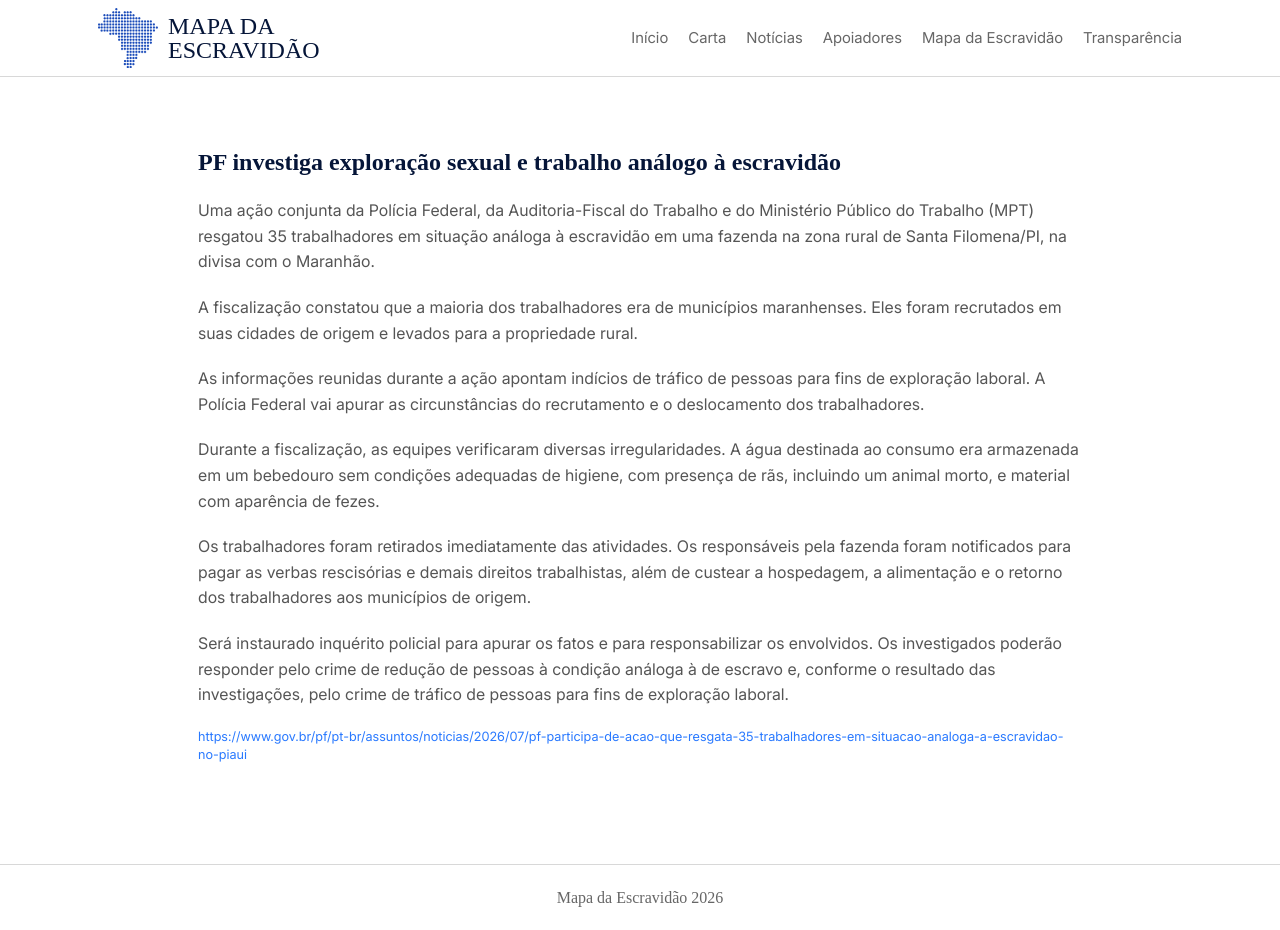
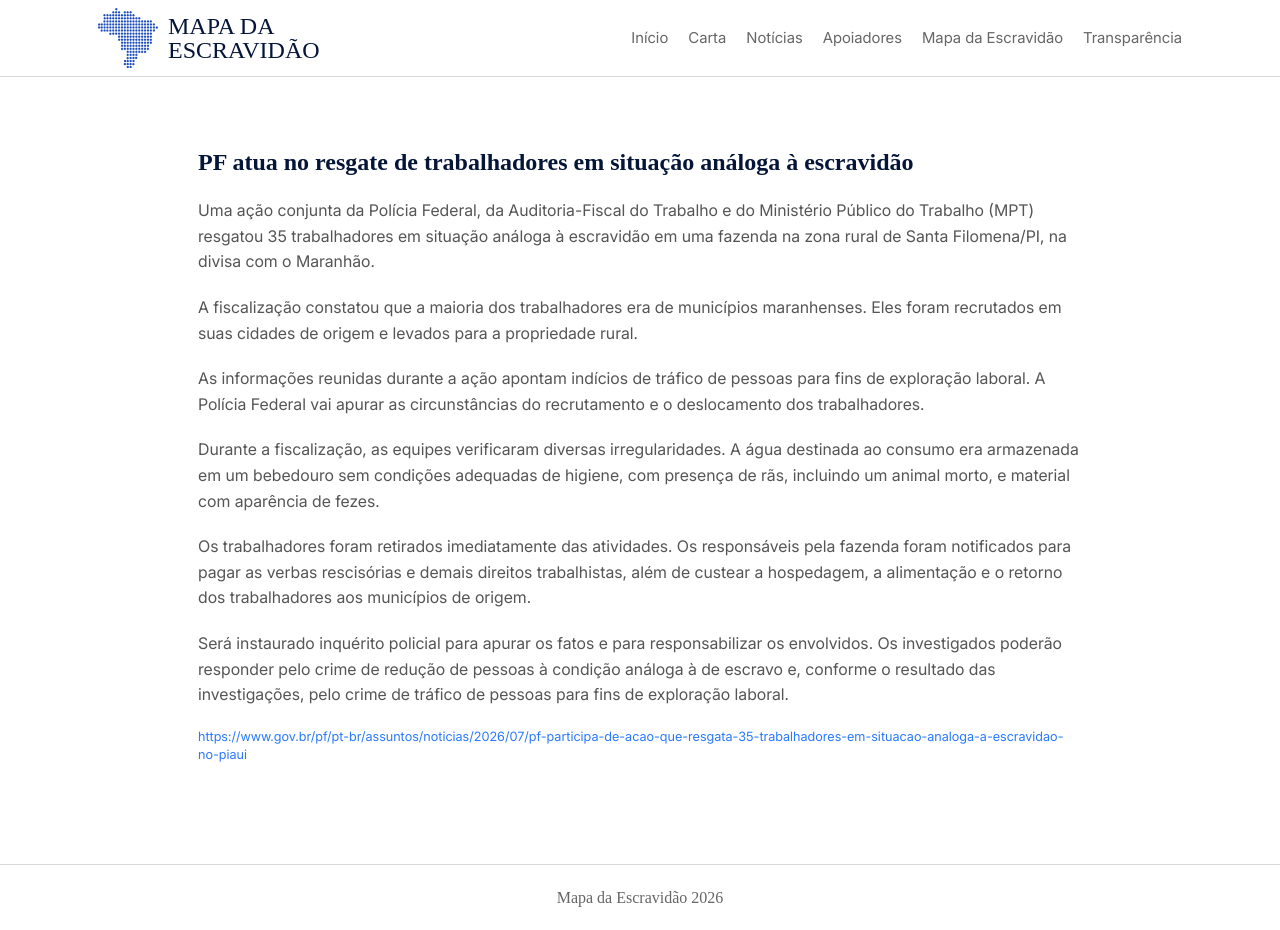
Before and after one commit to Landowski/mapa-escravidao, a Jekyll site: the page built from _posts/2026-07-02-pf-resgate-trabalhadores-escravizados-pi.html, in a window 1280 px wide and 930 px high. Built offline with Jekyll 4.4.1, drawn with Linux system fonts in a browser that asks for light colours; some web fonts are replaced.

Commit message:
Update 2026-07-02-pf-resgate-trabalhadores-escravizados-pi.html

```diff
--- a/_posts/2026-07-02-pf-resgate-trabalhadores-escravizados-pi.html
+++ b/_posts/2026-07-02-pf-resgate-trabalhadores-escravizados-pi.html
@@ -7,7 +7,7 @@ description: "Ação conjunta contou com a Auditoria-Fiscal do Trabalho e com o
         <section class="more-section" style="margin-top: 30px;">
             <div class="container">
 
-                <h1 class="title">PF investiga exploração sexual e trabalho análogo à escravidão</h1>
+                <h1 class="title">PF atua no resgate de trabalhadores em situação análoga à escravidão</h1>
 
                 <p>Uma ação conjunta da Polícia Federal, da Auditoria-Fiscal do Trabalho e do Ministério Público do Trabalho (MPT) resgatou 35 trabalhadores em situação análoga à escravidão em uma fazenda na zona rural de Santa Filomena/PI, na divisa com o Maranhão.</p>
 
```
